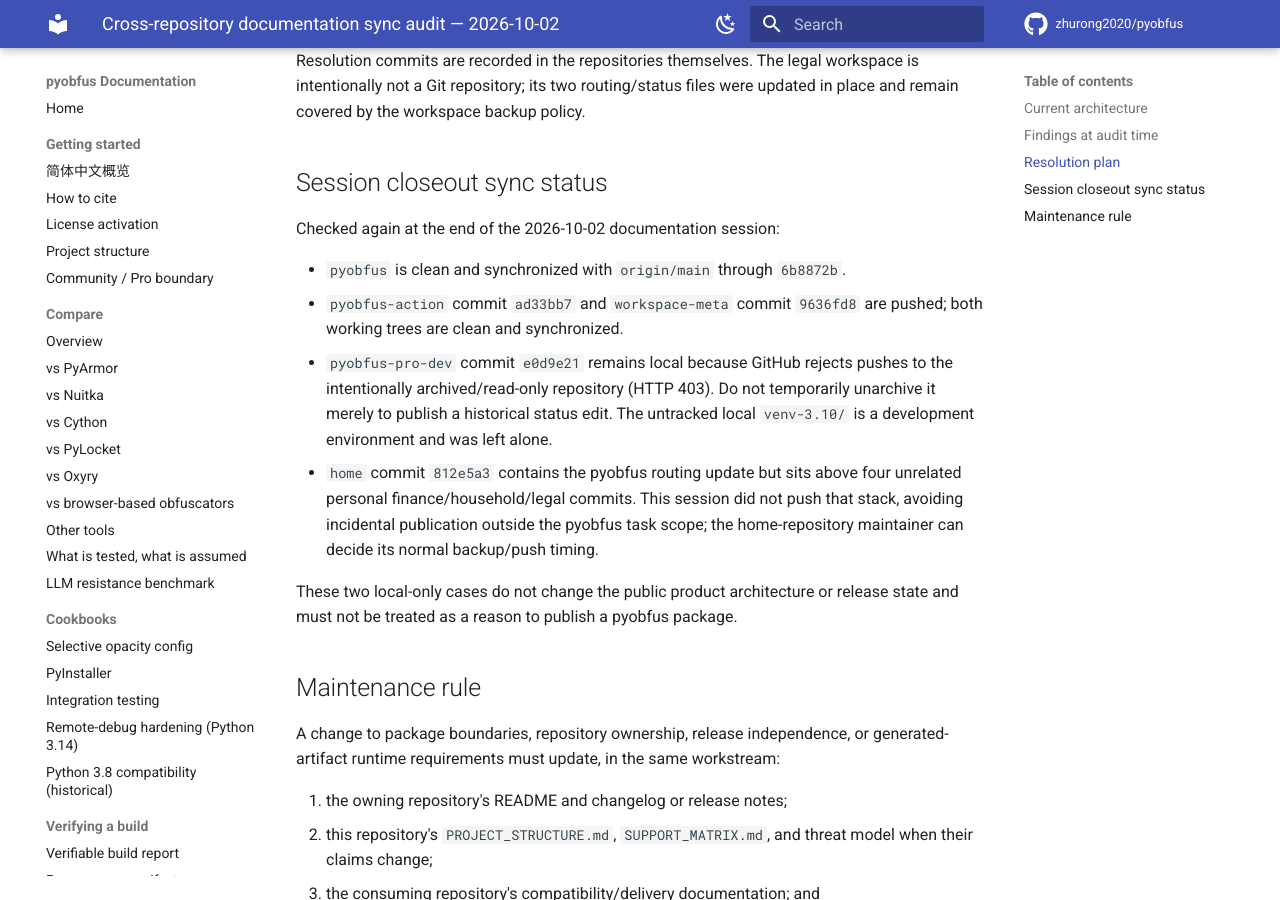
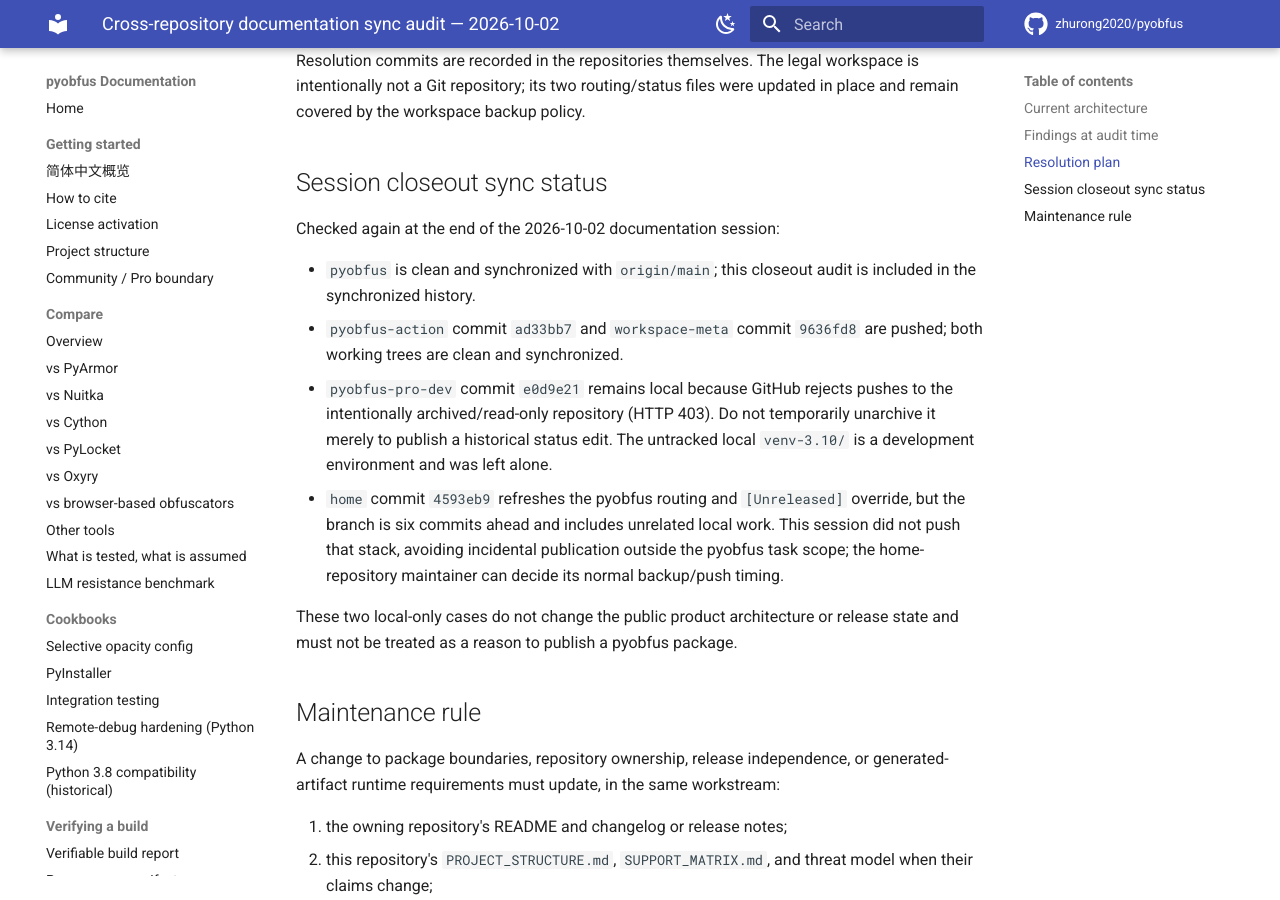
Before and after one commit to zhurong2020/pyobfus, an MkDocs documentation site: the page built from docs/CROSS_REPO_DOC_SYNC_AUDIT_2026-10-02.md, in a window 1280 px wide and 900 px high, scrolled down 2124 px. Built offline with MkDocs 1.6.1 and Material for MkDocs 9.7.7, drawn with Linux system fonts in a browser that asks for light colours; comment, search, counter and statistics services are not loaded.

Commit message:
docs(status): finalize session synchronization

```diff
--- a/docs/CROSS_REPO_DOC_SYNC_AUDIT_2026-10-02.md
+++ b/docs/CROSS_REPO_DOC_SYNC_AUDIT_2026-10-02.md
@@ -68,17 +68,19 @@
 
 Checked again at the end of the 2026-10-02 documentation session:
 
-- `pyobfus` is clean and synchronized with `origin/main` through `6b8872b`.
+- `pyobfus` is clean and synchronized with `origin/main`; this closeout audit is
+  included in the synchronized history.
 - `pyobfus-action` commit `ad33bb7` and `workspace-meta` commit `9636fd8` are
   pushed; both working trees are clean and synchronized.
 - `pyobfus-pro-dev` commit `e0d9e21` remains local because GitHub rejects pushes
   to the intentionally archived/read-only repository (HTTP 403). Do not
   temporarily unarchive it merely to publish a historical status edit. The
   untracked local `venv-3.10/` is a development environment and was left alone.
-- `home` commit `812e5a3` contains the pyobfus routing update but sits above four
-  unrelated personal finance/household/legal commits. This session did not push
-  that stack, avoiding incidental publication outside the pyobfus task scope;
-  the home-repository maintainer can decide its normal backup/push timing.
+- `home` commit `4593eb9` refreshes the pyobfus routing and `[Unreleased]`
+  override, but the branch is six commits ahead and includes unrelated local
+  work. This session did not push that stack, avoiding incidental publication
+  outside the pyobfus task scope; the home-repository maintainer can decide its
+  normal backup/push timing.
 
 These two local-only cases do not change the public product architecture or
 release state and must not be treated as a reason to publish a pyobfus package.
```
Also changed, not shown: docs/CURRENT_PLAN_ZH.md (+1 -1 lines).
